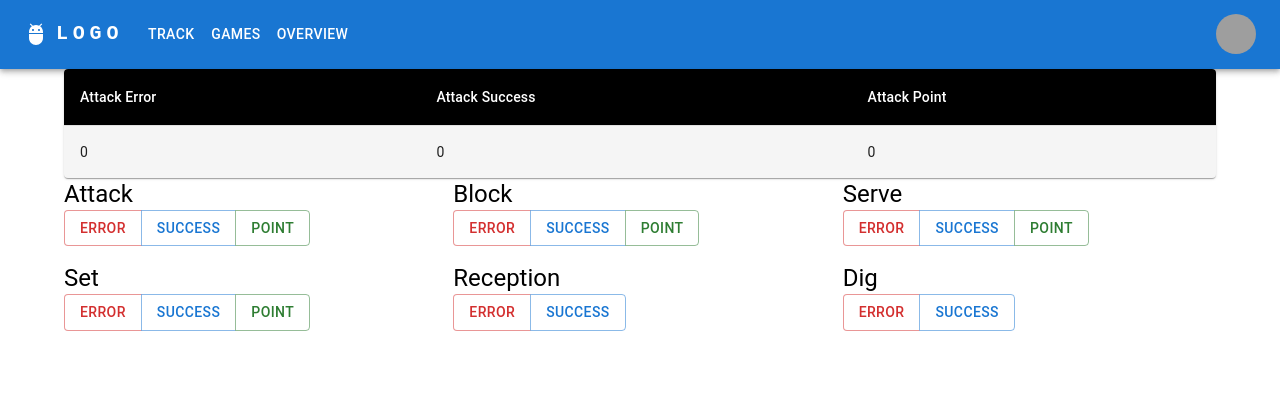
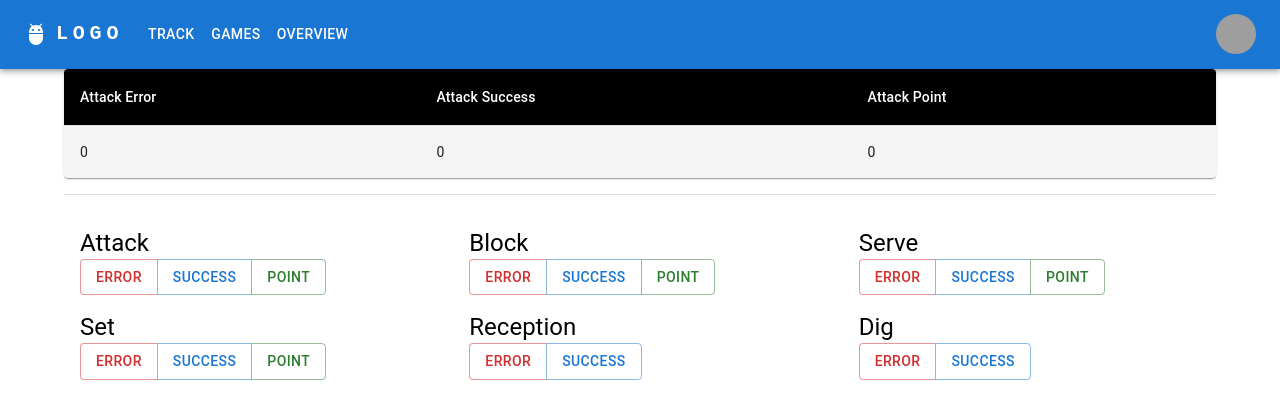
Before and after one commit to Angelo4/Volleyball-Stat-Tracker, a React (Create React App) app in the folder volleyball-stat-tracker-app/: page / in a window 1280 px wide. Shown: the top 418 px of the page. Built offline with nearby package versions, Linux system fonts and the light colour scheme; grey boxes are pictures that could not be loaded.

Commit message:
Initial basic formating

```diff
--- a/volleyball-stat-tracker-app/src/features/TrackGame.tsx
+++ b/volleyball-stat-tracker-app/src/features/TrackGame.tsx
@@ -1,4 +1,4 @@
-import { Container, Typography } from '@mui/material';
+import { Container, Divider, Stack, Typography } from '@mui/material';
 import { connect } from 'react-redux';
 import SessionStatsContainer from '../components/SessionStatsContainer';
 import ActionCentreContainer from '../components/vb_action_center/ActionCentreContainer';
@@ -7,8 +7,11 @@ const TrackGame = () => {
   return (
     <>
       <Container>
-        <SessionStatsContainer />
-        <ActionCentreContainer />
+        <Stack spacing={2}>
+          <SessionStatsContainer />
+          <Divider />
+          <ActionCentreContainer />
+        </Stack>
       </Container>
     </>
   );
```
